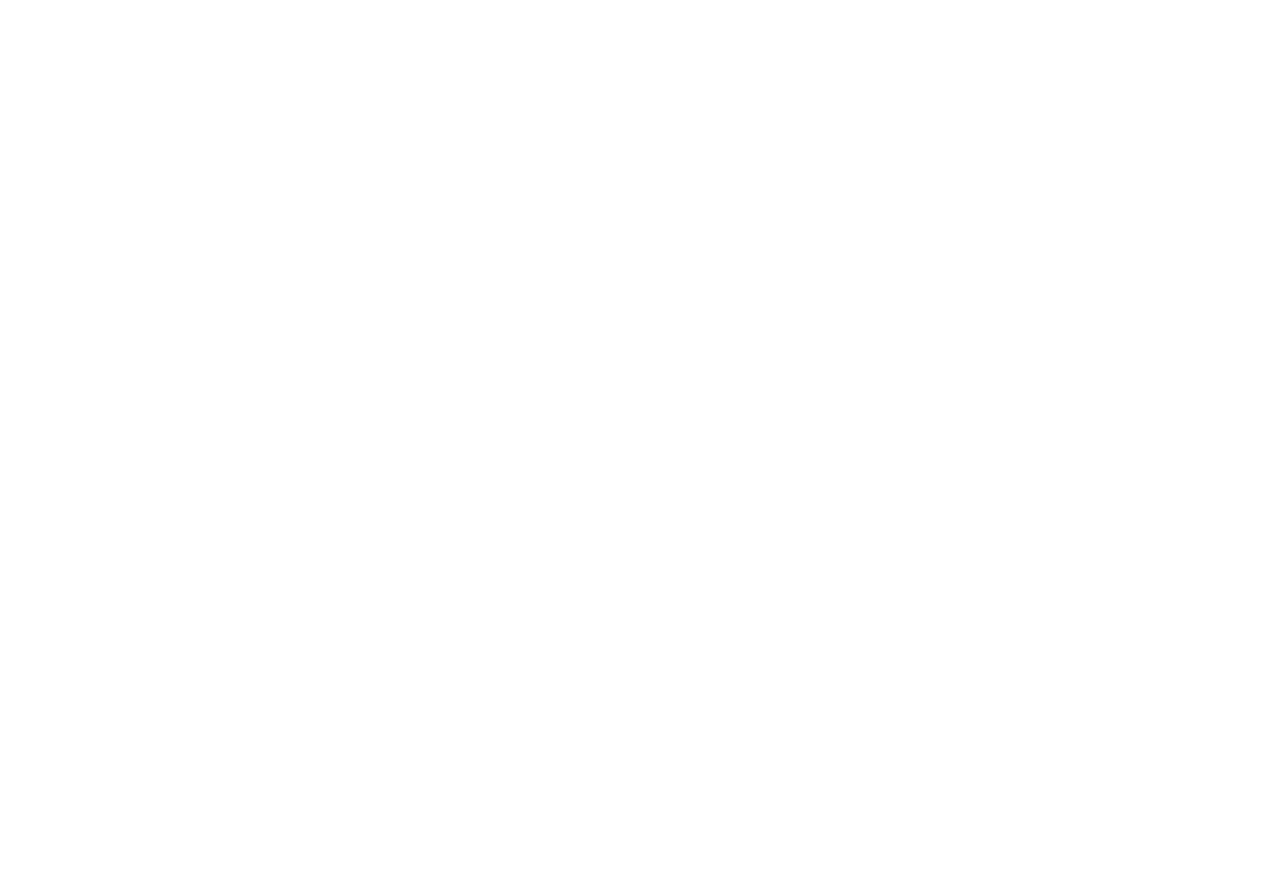
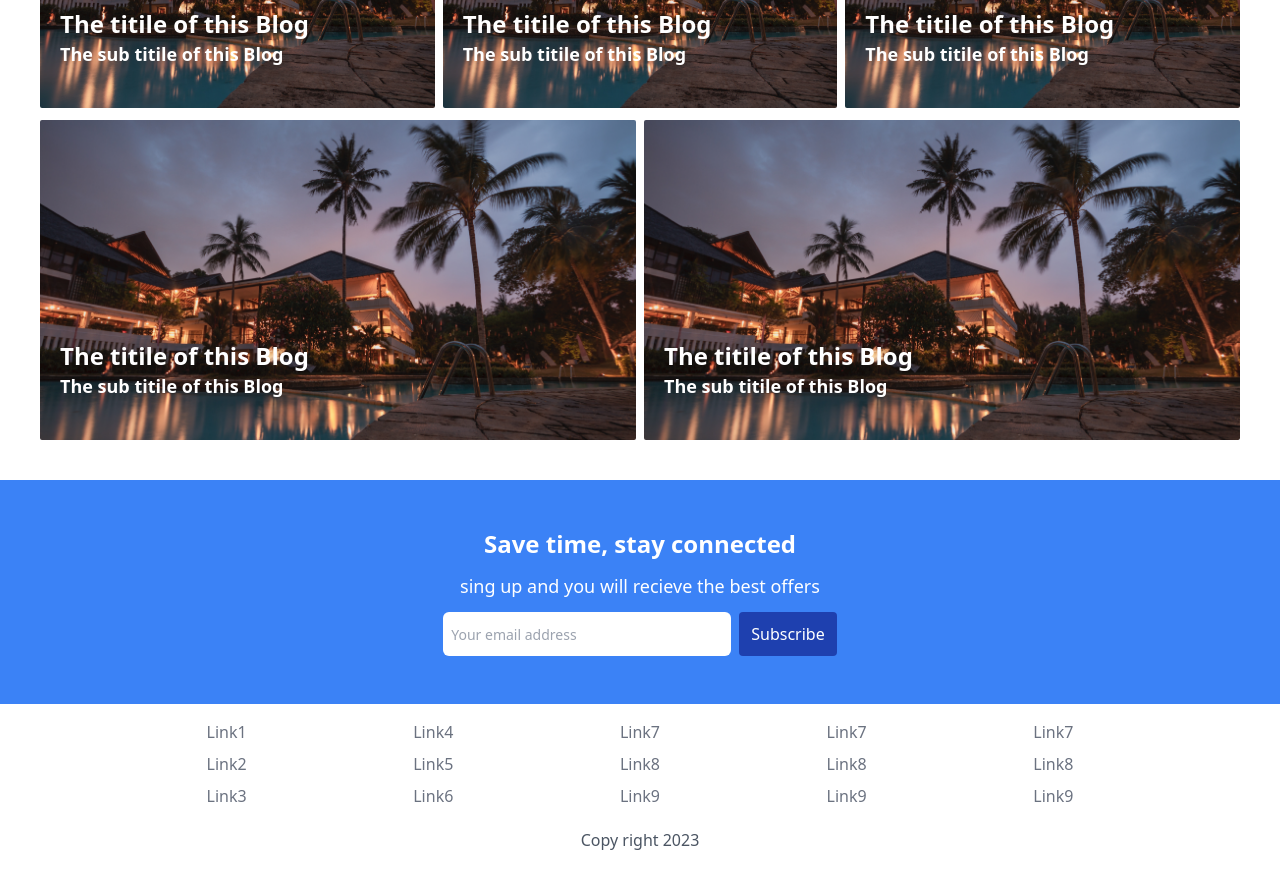
Before and after one commit to houcine7/Booking-web-app, a React (Create React App) app in the folder frontend/: page / in a window 1280 px wide. Shown: the part 1540-2428 px from the top of the page. Before the commit the page ends 1280 px from the top, so only its background shows below. Built offline with nearby package versions, Linux system fonts and the light colour scheme.

Commit message:
home final UI

```diff
--- a/frontend/src/App.js
+++ b/frontend/src/App.js
@@ -1,6 +1,7 @@
 import { BrowserRouter, Route, Routes } from "react-router-dom";
 
 import "./App.css";
+import Footer from "./Components/Footer/Footer";
 import Home from "./Components/Home/Home";
 import Hotel from "./Components/Hotels/Hotel";
 import ListHotel from "./Components/Hotels/ListHotel";
@@ -16,10 +17,19 @@
             <>
               <NavBar />
               <Home />
+              <Footer />
             </>
           }
         />
-        <Route path="/Hotels" element={<ListHotel />} />
+        <Route
+          path="/Hotels"
+          element={
+            <>
+              <NavBar />
+              <ListHotel />
+            </>
+          }
+        />
         <Route path="/Hotels/:id" element={<Hotel />} />
       </Routes>
     </BrowserRouter>
--- /dev/null
+++ b/frontend/src/Components/Email/EmailContainer.jsx
@@ -0,0 +1,28 @@
+import React from "react";
+
+const EmailContainer = () => {
+  return (
+    <div className="flex justify-center text-white  py-12 bg-blue-500">
+      <div className="flex flex-col gap-3 items-center">
+        <h1 className="font-bold text-2xl">Save time, stay connected</h1>
+        <p className="font-normal text-lg">
+          sing up and you will recieve the best offers
+        </p>
+        <div className="flex gap-2 ">
+          <input
+            type="email"
+            placeholder="Your email address"
+            id="email"
+            name="email"
+            className="h-11 w-72 rounded-md px-2 text-sm outline-none text-gray-900"
+          />
+          <button className="rounded bg-blue-800 px-3 shadow-gray-800 hover:bg-blue-700 transition duration-200 ease-in-out">
+            Subscribe
+          </button>
+        </div>
+      </div>
+    </div>
+  );
+};
+
+export default EmailContainer;
--- /dev/null
+++ b/frontend/src/Components/Footer/Footer.jsx
@@ -0,0 +1,51 @@
+import React from "react";
+
+const Footer = () => {
+  return (
+    <div className="py-4 px-10">
+      <div className="flex justify-evenly">
+        <LinksList linkList={["Link1", "Link2", "Link3"]} />
+        <LinksList linkList={["Link4", "Link5", "Link6"]} />
+        <LinksList linkList={["Link7", "Link8", "Link9"]} />
+        <LinksList linkList={["Link7", "Link8", "Link9"]} />
+        <LinksList linkList={["Link7", "Link8", "Link9"]} />
+      </div>
+      <div className="py-5 flex justify-center">
+        <p className="text-gray-600">Copy right 2023</p>
+      </div>
+    </div>
+  );
+};
+
+const LinksList = ({ linkList }) => {
+  return (
+    <ul className="text-gray-500 flex flex-col gap-2">
+      <li>
+        <a
+          href="#home"
+          className=" transition duration-200 ease-in-out  hover:underline"
+        >
+          {linkList[0]}
+        </a>
+      </li>
+      <li>
+        <a
+          href="#home"
+          className=" transition duration-200 ease-in-out  hover:underline"
+        >
+          {linkList[1]}
+        </a>
+      </li>
+      <li>
+        <a
+          href="#home"
+          className=" transition duration-200 ease-in-out  hover:underline"
+        >
+          {linkList[2]}
+        </a>
+      </li>
+    </ul>
+  );
+};
+
+export default Footer;
--- /dev/null
+++ b/frontend/src/Components/Home/BlogCard.jsx
@@ -0,0 +1,19 @@
+import React from "react";
+
+const BlogCard = () => {
+  return (
+    <div className="relative h-80 border-black overflow-hidden cursor-pointer">
+      <img
+        src="./images/villas.png"
+        alt="bolg object"
+        className="rounded-sm h-full object-cover w-full transition duration-200 ease-in-out hover:scale-110"
+      />
+      <div className="text-white absolute bottom-10 px-5">
+        <h1 className="text-2xl font-bold">The titile of this Blog </h1>
+        <h1 className="font-semibold text-lg">The sub titile of this Blog </h1>
+      </div>
+    </div>
+  );
+};
+
+export default BlogCard;
--- /dev/null
+++ b/frontend/src/Components/Home/BlogContainer.jsx
@@ -0,0 +1,24 @@
+import React from "react";
+import BlogCard from "./BlogCard";
+
+const BlogContainer = () => {
+  return (
+    <div className="mt-5 px-10 mb-10">
+      <h1 className="font-bold text-xl mb-3">
+        Get inspiration Read our bolgs
+        <span className="w-28 h-1 border-b-4 border-blue-600 block "></span>
+      </h1>
+      <div className="grid grid-flow-row grid-cols-3 gap-2">
+        <BlogCard />
+        <BlogCard />
+        <BlogCard />
+      </div>
+      <div className="grid grid-flow-row grid-cols-2 gap-2 mt-3">
+        <BlogCard />
+        <BlogCard />
+      </div>
+    </div>
+  );
+};
+
+export default BlogContainer;
--- a/frontend/src/Components/Home/Home.jsx
+++ b/frontend/src/Components/Home/Home.jsx
@@ -1,11 +1,13 @@
 import React from "react";
+import EmailContainer from "../Email/EmailContainer";
+import BlogContainer from "./BlogContainer";
 import Featured from "./Featured";
 import HomesGuests from "./HomesGuests";
 import PropertyList from "./PropertyList";
 
 const Home = () => {
   return (
-    <section className="mt-10 px-3">
+    <section className="mt-10">
       <div className="flex gap-2 justify-center">
         <Featured image={"./images/paris.png"} city={"paris"} numberP={1555} />
         <Featured
@@ -17,6 +19,8 @@
       </div>
       <PropertyList />
       <HomesGuests />
+      <BlogContainer />
+      <EmailContainer />
     </section>
   );
 };
```
